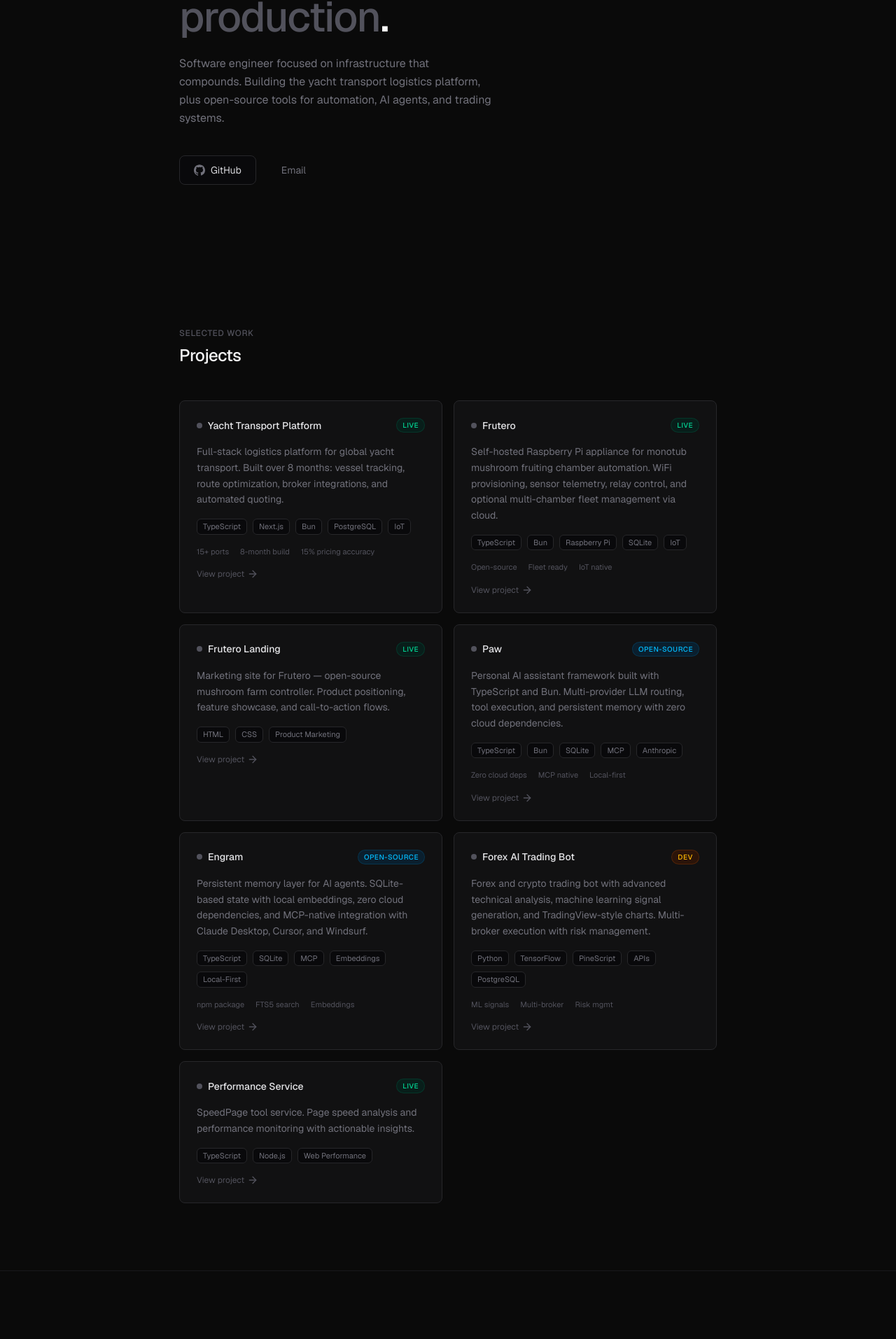
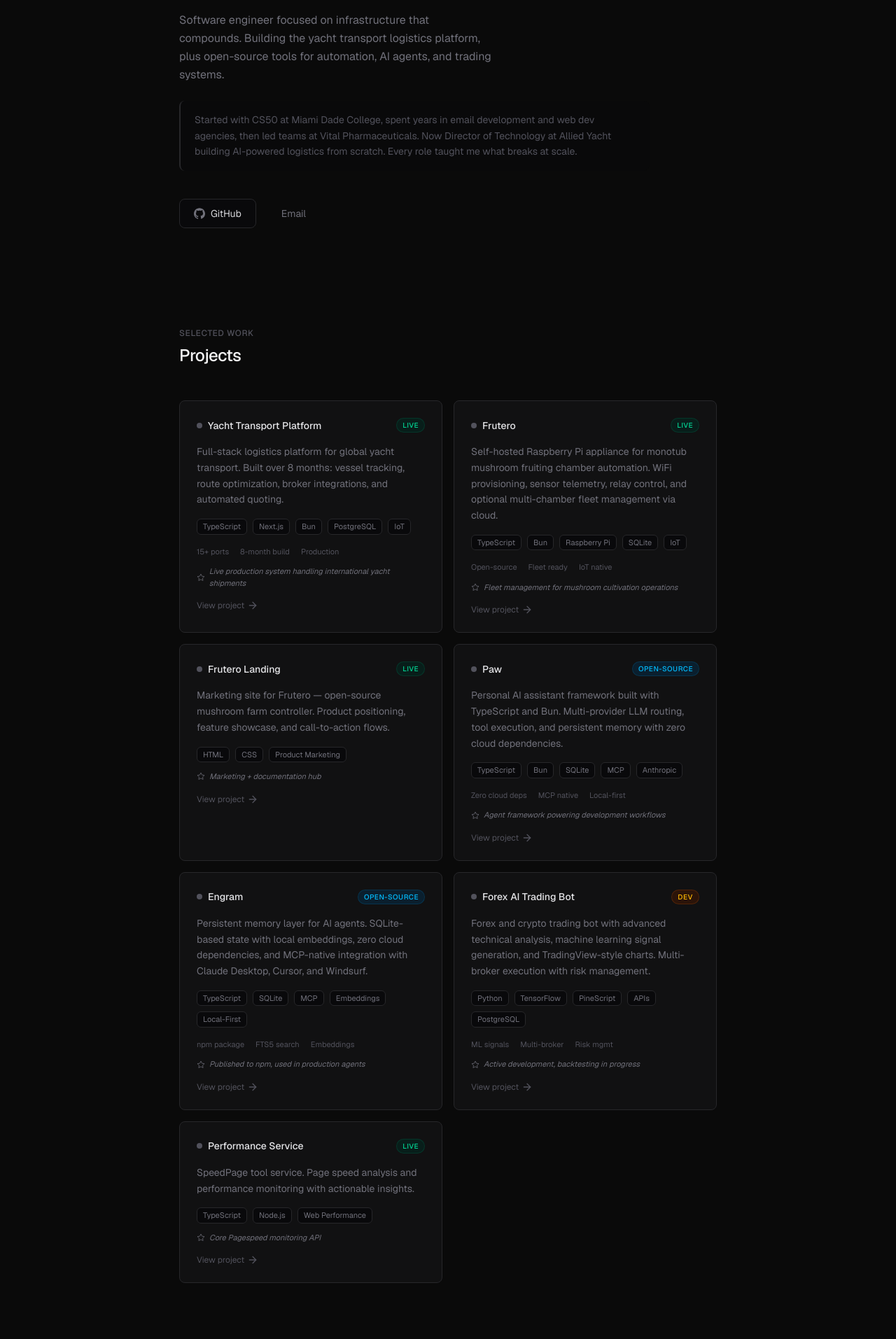
Before and after one commit to HBarefoot/portfolio-henry, a Next.js app: page / in a window 1280 px wide. Shown: the part 348-2261 px from the top of the page at 70% size. Built offline with nearby package versions, Linux system fonts and the light colour scheme.

Commit message:
feat: add about trajectory, social proof, testimonial section

```diff
--- a/src/app/page.tsx
+++ b/src/app/page.tsx
@@ -116,6 +116,7 @@
   link,
   status,
   metrics,
+  socialProof,
 }: {
   title: string;
   description: string;
@@ -123,6 +124,7 @@
   link?: string;
   status?: "live" | "dev" | "open-source";
   metrics?: string[];
+  socialProof?: string;
 }) {
   const { ref, visible } = useInView();
   const base =
@@ -163,6 +165,14 @@
           {metrics.map((m) => (
             <span key={m} className="text-[11px] text-zinc-600">{m}</span>
           ))}
+        </div>
+      )}
+      {socialProof && (
+        <div className="mt-3 flex items-center gap-1.5 text-[11px] text-zinc-500 italic">
+          <svg width="12" height="12" viewBox="0 0 24 24" fill="none" stroke="currentColor" strokeWidth="1.5">
+            <path d="M12 2l3.09 6.26L22 9.27l-5 4.87 1.18 6.88L12 17.77l-6.18 3.25L7 14.14 2 9.27l6.91-1.01L12 2z" />
+          </svg>
+          <span>{socialProof}</span>
         </div>
       )}
       {link && (
@@ -242,9 +252,18 @@
           <span className="text-zinc-600"> production</span>.
         </h1>
 
-        <p className="mb-10 max-w-md text-sm leading-relaxed text-zinc-500 sm:text-base">
+        <p className="mb-6 max-w-md text-sm leading-relaxed text-zinc-500 sm:text-base">
           Software engineer focused on infrastructure that compounds. Building the yacht transport logistics platform, plus open-source tools for automation, AI agents, and trading systems.
         </p>
+
+        {/* About/Trajectory Paragraph */}
+        <div className="mb-10 max-w-2xl rounded-lg border-l-2 border-zinc-800 bg-zinc-950/30 pl-5 pr-4 py-4">
+          <p className="text-xs leading-relaxed text-zinc-600 sm:text-sm">
+            Started with CS50 at Miami Dade College, spent years in email development and web dev agencies,
+            then led teams at Vital Pharmaceuticals. Now Director of Technology at Allied Yacht building
+            AI-powered logistics from scratch. Every role taught me what breaks at scale.
+          </p>
+        </div>
 
         <div className="flex items-center gap-4">
           <a
@@ -287,7 +306,8 @@
             tags={["TypeScript", "Next.js", "Bun", "PostgreSQL", "IoT"]}
             link="/yacht-transport"
             status="live"
-            metrics={["15+ ports", "8-month build", "15% pricing accuracy"]}
+            metrics={["15+ ports", "8-month build", "Production"]}
+            socialProof="Live production system handling international yacht shipments"
           />
           <ProjectCard
             title="Frutero"
@@ -296,6 +316,7 @@
             link="https://github.com/HBarefoot/frutero"
             status="live"
             metrics={["Open-source", "Fleet ready", "IoT native"]}
+            socialProof="Fleet management for mushroom cultivation operations"
           />
           <ProjectCard
             title="Frutero Landing"
@@ -303,6 +324,7 @@
             tags={["HTML", "CSS", "Product Marketing"]}
             link="https://frutero-landing.vercel.app/"
             status="live"
+            socialProof="Marketing + documentation hub"
           />
           <ProjectCard
             title="Paw"
@@ -311,6 +333,7 @@
             link="https://github.com/HBarefoot/paw"
             status="open-source"
             metrics={["Zero cloud deps", "MCP native", "Local-first"]}
+            socialProof="Agent framework powering development workflows"
           />
           <ProjectCard
             title="Engram"
@@ -319,6 +342,7 @@
             link="https://github.com/HBarefoot/engram"
             status="open-source"
             metrics={["npm package", "FTS5 search", "Embeddings"]}
+            socialProof="Published to npm, used in production agents"
           />
           <ProjectCard
             title="Forex AI Trading Bot"
@@ -327,6 +351,7 @@
             link="https://github.com/HBarefoot/forex-ai-trading-bot"
             status="dev"
             metrics={["ML signals", "Multi-broker", "Risk mgmt"]}
+            socialProof="Active development, backtesting in progress"
           />
           <ProjectCard
             title="Performance Service"
@@ -334,6 +359,7 @@
             tags={["TypeScript", "Node.js", "Web Performance"]}
             link="https://github.com/HBarefoot/performance-service"
             status="live"
+            socialProof="Core Pagespeed monitoring API"
           />
         </div>
       </div>
@@ -463,6 +489,36 @@
             </div>
           ))}
         </div>
+      </div>
+    </section>
+  );
+}
+
+/* ─────────────────── Testimonials ─────────────────── */
+function Testimonials() {
+  return (
+    <section className="border-t border-zinc-900 px-6 py-16">
+      <div className="mx-auto max-w-3xl">
+        <blockquote className="relative rounded-lg border border-zinc-800 bg-zinc-950/50 p-6">
+          <svg
+            className="absolute -top-3 left-6 h-6 w-6 text-zinc-800"
+            fill="currentColor"
+            viewBox="0 0 24 24"
+          >
+            <path d="M14.017 21v-7.391c0-5.704 3.731-9.57 8.983-10.609l.995 2.151c-2.432.917-3.995 3.638-3.995 5.849h4v10h-9.983zm-14.017 0v-7.391c0-5.704 3.748-9.57 9-10.609l.996 2.151c-2.433.917-3.996 3.638-3.996 5.849h3.983v10h-9.983z" />
+          </svg>
+          <p className="mb-4 text-sm leading-relaxed text-zinc-400">
+            "Henry built our yacht transport platform from scratch. Reduced our quote time from 3 days to 3 minutes.
+            The AI routing has already saved us thousands in operational costs."
+          </p>
+          <footer className="flex items-center gap-3">
+            <div className="h-8 w-8 rounded-full bg-zinc-800" />
+            <div>
+              <div className="text-xs font-medium text-zinc-300">Client, Allied Yacht</div>
+              <div className="text-[11px] text-zinc-600">Director of Operations</div>
+            </div>
+          </footer>
+        </blockquote>
       </div>
     </section>
   );
@@ -664,6 +720,7 @@
       <Hero />
       <Projects />
       <WorkExperience />
+      <Testimonials />
       <Skills />
       <Latest />
       <Contact />
```
